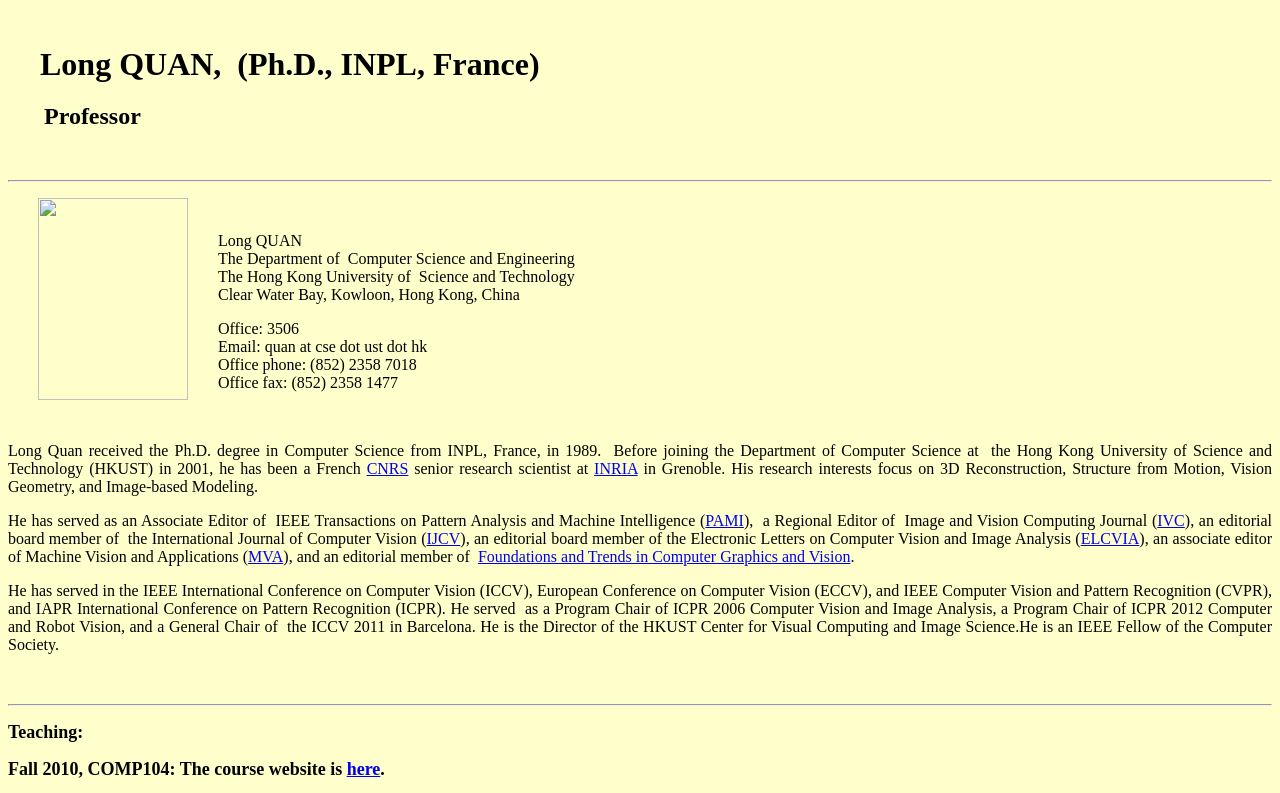
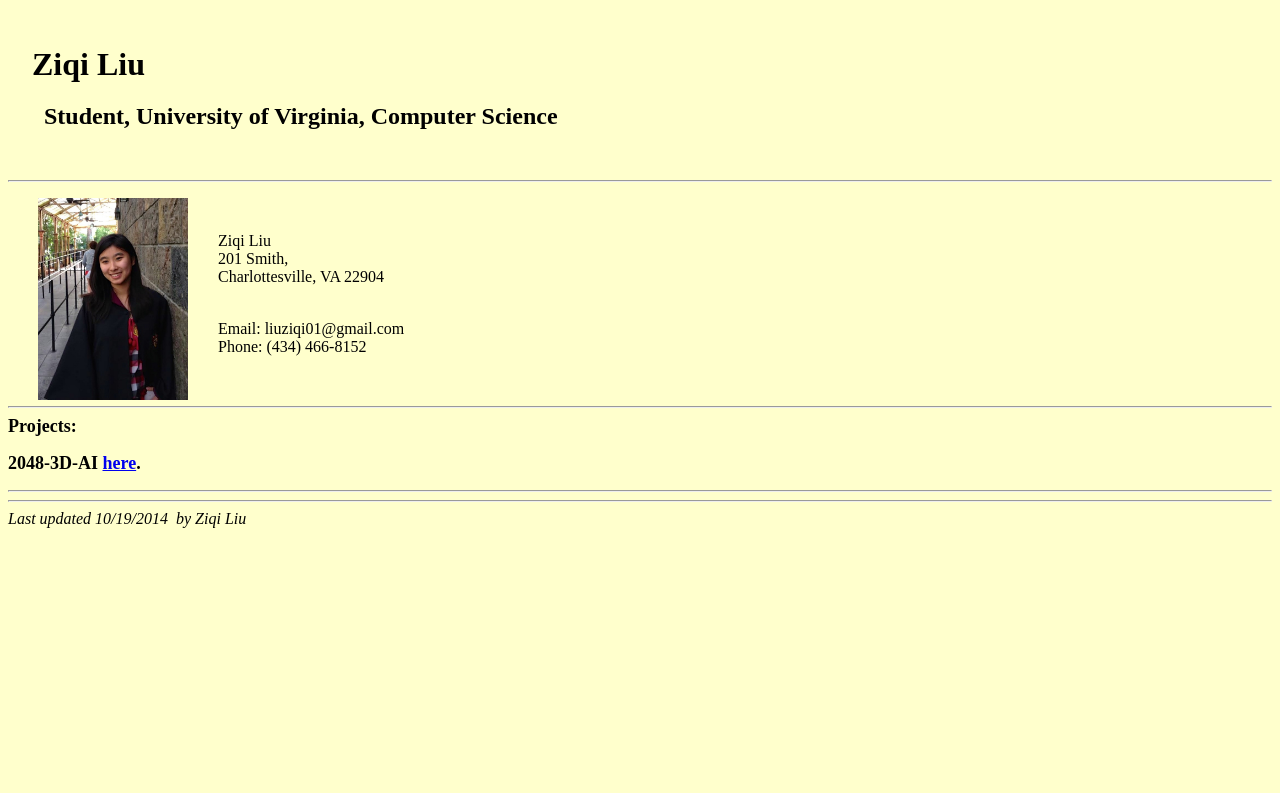
Before and after one commit to liuziqi01/ziqi, a website: page public/html/ziqi.html in a window 1280 px wide. Shown: the top 793 px of the page. Drawn offline with Linux system fonts and the light colour scheme.

Commit message:
add photo

```diff
--- a/public/html/ziqi.html
+++ b/public/html/ziqi.html
@@ -3,26 +3,29 @@
 <head>
    <meta http-equiv="Content-Type" content="text/html; charset=iso-8859-1">
    <meta name="GENERATOR" content="Microsoft FrontPage 6.0">
-   <title> Long QUAN's Web home page</title>
+   <title>Ziqi Liu Personal homepage</title>
 </head>
 <body background="chariot.gif" bgcolor="#FFFFCC">
 &nbsp;
 <h2>
-<font size=+3>&nbsp;&nbsp;&nbsp; Long QUAN,&nbsp; (Ph.D., INPL,
-France)</font></h2>
-<b><font size=+2>&nbsp;&nbsp;&nbsp;&nbsp;&nbsp; Professor</font></b><p><br>
+<font size=+3>&nbsp;&nbsp;&nbsp;Ziqi Liu</font></h2>
+<b><font size=+2>&nbsp;&nbsp;&nbsp;&nbsp;&nbsp; Student, University of Virginia, Computer Science</font></b><p><br>
 </p>
 <hr>
 <p>&nbsp;&nbsp;&nbsp;&nbsp;
-<img border="0" src="hkustweb.gif" width="150" height="202" align="left" hspace="30"><p>Long QUAN
-<br>The Department of&nbsp; Computer Science
-and Engineering<br>The Hong Kong University of&nbsp; Science and Technology
-<br>Clear Water Bay, Kowloon, Hong Kong, China
-<p>Office: 3506
-<br>Email: quan at cse dot ust dot hk
-<br>Office phone: (852) 2358 7018
-<br>Office fax: (852) 2358 1477
+<img border="0" src="/img/unnamed.jpg" width="150" height="202" align="left" hspace="30"><p>Ziqi Liu
+<br>201 Smith,
+<br>Charlottesville, VA 22904
+<p>
+<br>Email: liuziqi01@gmail.com
+<br>Phone: (434) 466-8152
 <p align="justify">&nbsp;<p align="justify">
+<hr>
+<b><font size="4">Projects:</font></b><p align="justify">
+<b><font size="4"> 2048-3D-AI
+<a href="https://homework4-zl3kh.herokuapp.com/play">here</a>.</font></b><p align="justify">
+<hr>
+<!--
 <span style="mso-fareast-font-family:&quot;MS Mincho&quot;">Long
 Quan received the Ph.D. degree in Computer Science from INPL, France,
 in 1989.&nbsp; Before joining the Department of Computer Science at<span style="mso-spacerun: yes">&nbsp;
@@ -107,9 +110,10 @@ version</a>), PAMI, vol 27, no. 3, pp. 418--433,March 2005 (<b>Some image sequen
 <a href="http://visgraph.cs.ust.hk/index.html">Computer Vision and Graphics
 Group</a>
 <br>
+-->
 <hr>
 <address>
-<i>Last updated 1/09/2010&nbsp; by Long Quan</i></address>
+<i>Last updated 10/19/2014&nbsp; by Ziqi Liu</i></address>
 
 </body>
 </html>
```
Also changed, not shown: public/img/unnamed.jpg (added).
